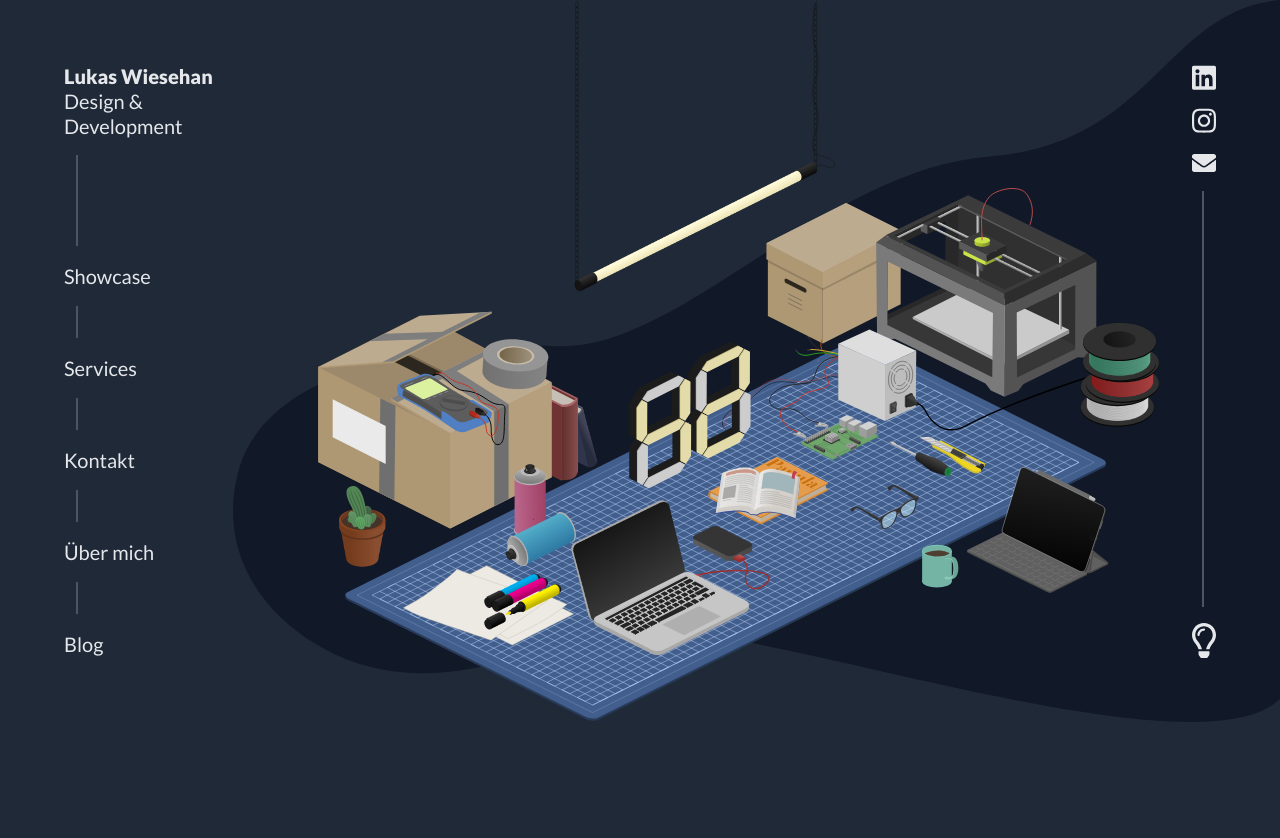
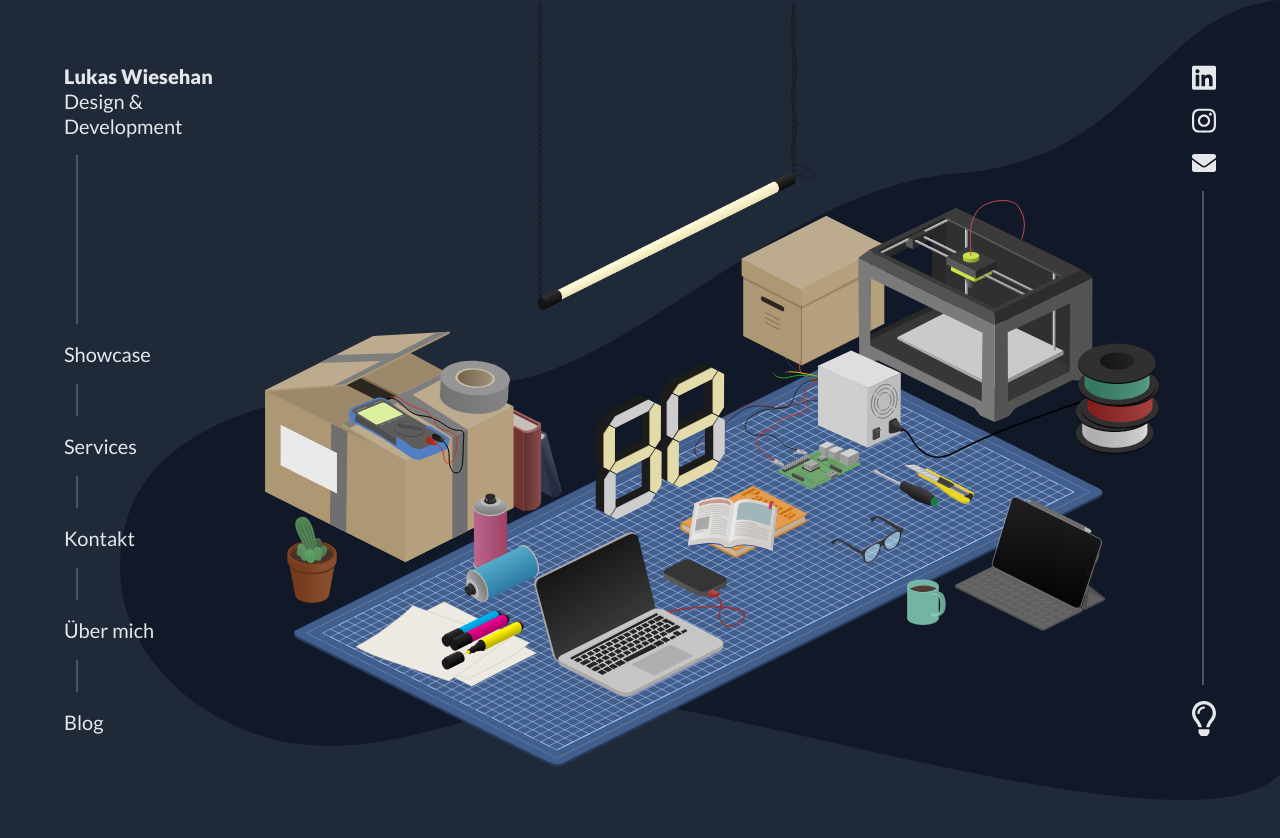
Before and after one commit to lukaswiesehan/old-lukaswiesehan.de, a Next.js app: page / in a window 1280 px wide. Shown: the top 838 px of the page. Built offline with nearby package versions, Linux system fonts and the light colour scheme.

Commit message:
Fix illustration sizing

```diff
--- a/components/header.js
+++ b/components/header.js
@@ -14,7 +14,7 @@ export const Header = () => {
       </div>
       {/* CENTER: ILLUSTRATION */}
       <div className="hidden lg:block flex-grow"></div>
-      <div className="flex-grow flex flex-row-reverse w-2/3 max-w-screen-xl mx-8">
+      <div className="flex-grow w-full flex flex-row-reverse mx-8 pb-8">
         <img className="sm:hidden" src="/img/header_illustration_sm.svg" alt="Workspace Illustration"/>
         <img className="hidden sm:block lg:hidden" src="/img/header_illustration_md.svg" alt="Workspace Illustration"/>
         <img className="hidden lg:block" src="/img/header_illustration_lg.svg" alt="Workspace Illustration"/>
```
